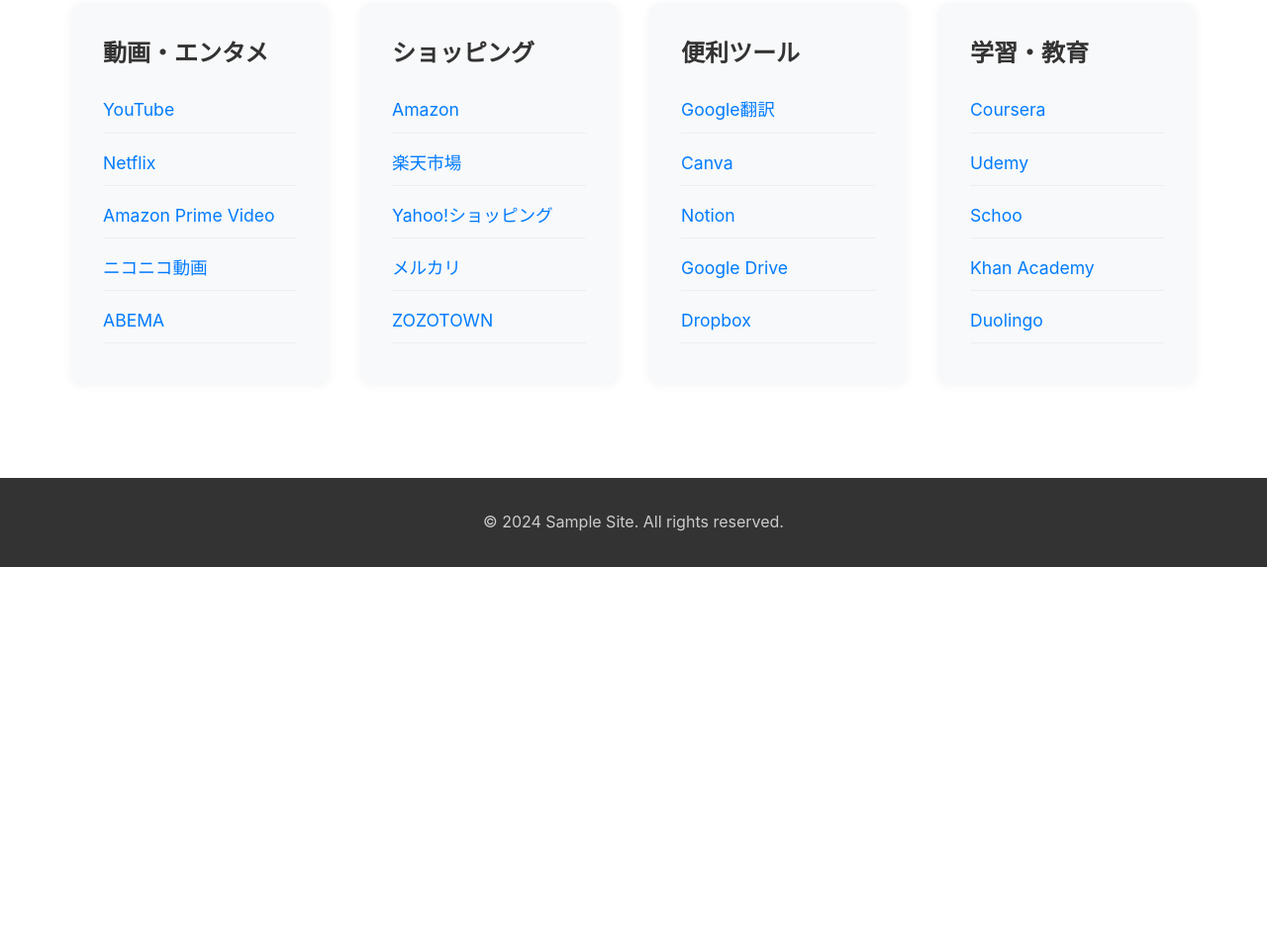
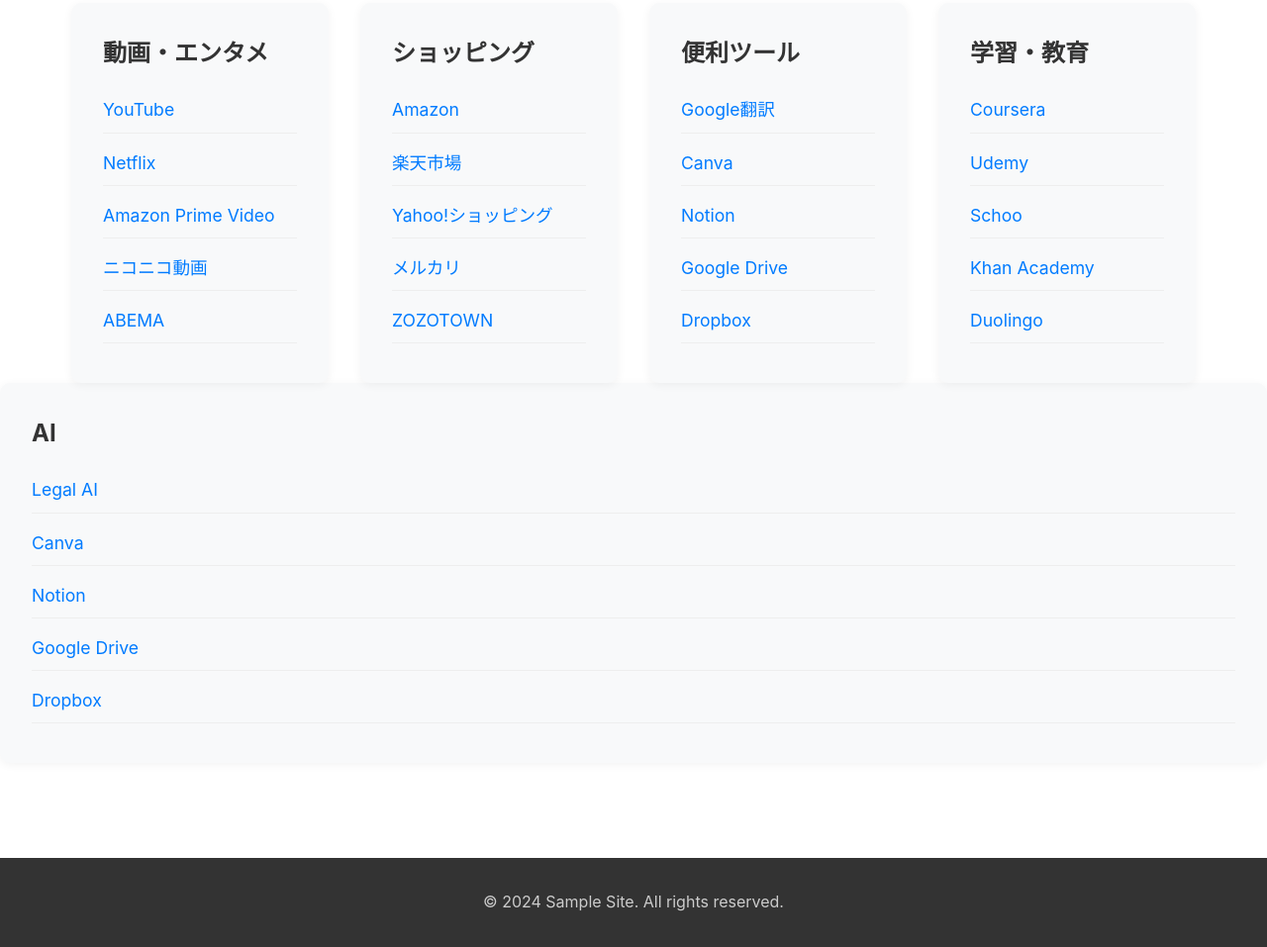
Before and after one commit to llmtst123/web, a plain HTML site: page link.html in a window 1280 px wide. Shown: the part 831-1788 px from the top of the page at 99% size. Before the commit the page ends 1404 px from the top, so only its background shows below. Drawn offline with Linux system fonts and the light colour scheme.

Commit message:
Update link.html

```diff
--- a/link.html
+++ b/link.html
@@ -150,6 +150,17 @@
                     </div>
                 </div>
             </div>
+                    <!-- AI -->
+                    <div class="link-category">
+                        <h2>AI</h2>
+                        <ul class="link-list">
+                            <li><a href="https://justice.legalai.co.jp/#/home" target="_blank">Legal AI</a></li>
+                            <li><a href="https://www.canva.com" target="_blank">Canva</a></li>
+                            <li><a href="https://www.notion.so" target="_blank">Notion</a></li>
+                            <li><a href="https://drive.google.com" target="_blank">Google Drive</a></li>
+                            <li><a href="https://www.dropbox.com" target="_blank">Dropbox</a></li>
+                        </ul>
+                    </div>
         </section>
     </main>
 
```
